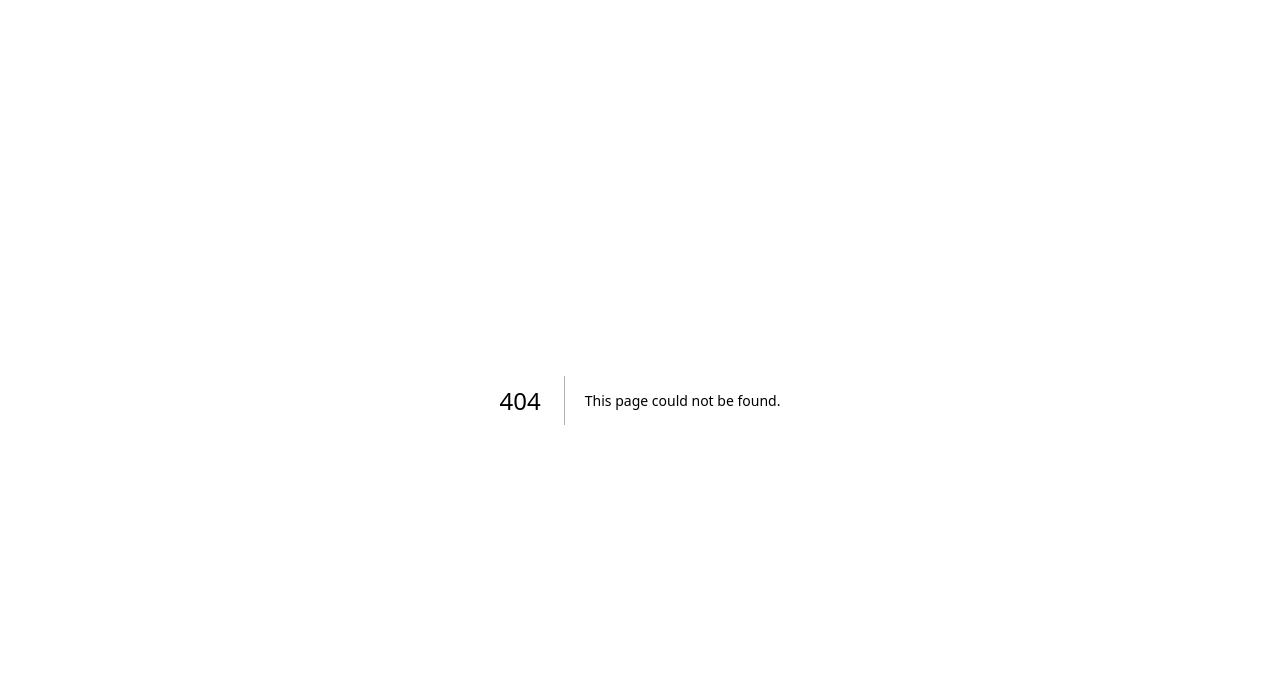
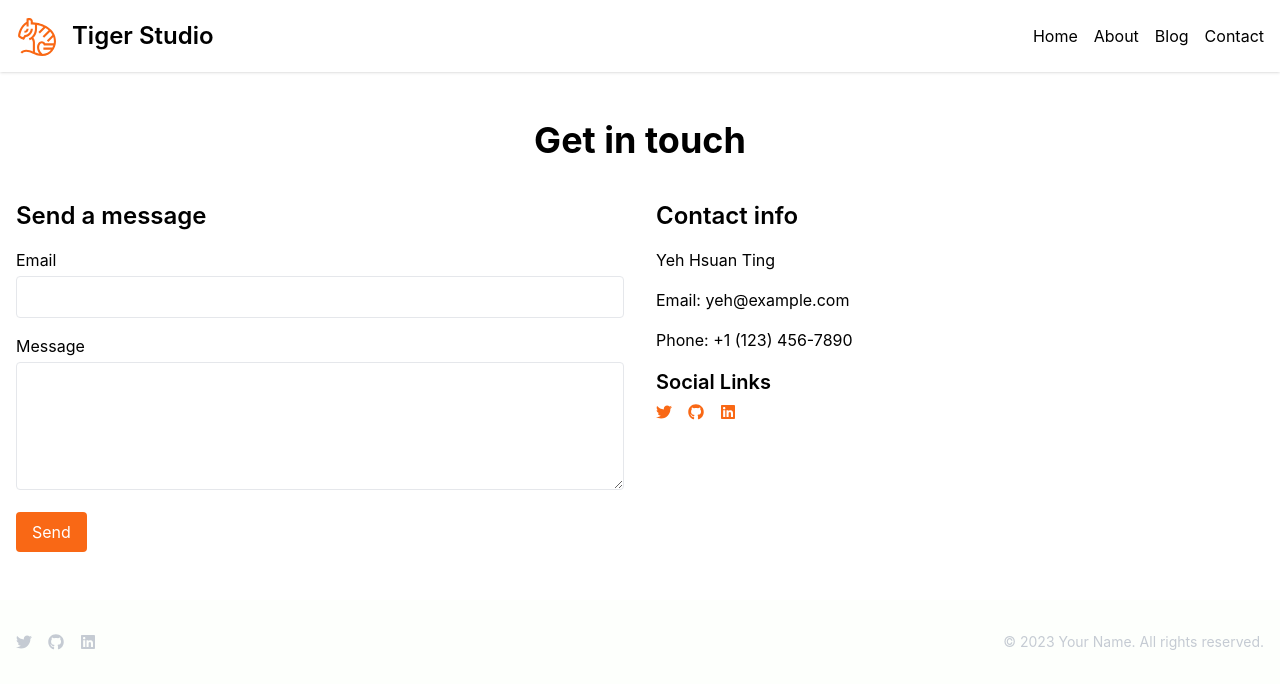
Before and after one commit to devfast-studio/devfast-studio.github.io, a Next.js app: page /contact in a window 1280 px wide. Before the commit this address had no page. Shown: the top 688 px of the page. Built offline with nearby package versions, Linux system fonts and the light colour scheme.

Commit message:
feat: contact page

```diff
--- /dev/null
+++ b/src/pages/contact/index.tsx
@@ -0,0 +1,82 @@
+import Layout from 'components/layout';
+import React from 'react';
+import { FaTwitter, FaGithub, FaLinkedin } from 'react-icons/fa';
+
+const socialLinks = [
+  {
+    name: 'Twitter',
+    link: 'https://twitter.com',
+    Icon: FaTwitter
+  },
+  {
+    name: 'GitHub',
+    link: 'https://github.com',
+    Icon: FaGithub
+  },
+  {
+    name: 'LinkedIn',
+    link: 'https://linkedin.com',
+    Icon: FaLinkedin
+  }
+];
+
+export default function Contact() {
+  return (
+    <Layout>
+      <div className="container mx-auto px-4 py-12">
+        <h1 className="text-4xl font-bold text-center mb-10">Get in touch</h1>
+        <div className="grid grid-cols-1 md:grid-cols-2 gap-8">
+          <div className="contact-form">
+            <h2 className="text-2xl font-semibold mb-4">Send a message</h2>
+            <form action="https://formspree.io/f/mnqyokqd" method="POST">
+              <div className="mb-4">
+                <label className="block mb-1" htmlFor="email">
+                  Email
+                </label>
+                <input
+                  className="w-full p-2 border border-gray-300 rounded"
+                  name="email"
+                  type="email"
+                />
+              </div>
+              <div className="mb-4">
+                <label className="block mb-1" htmlFor="message">
+                  Message
+                </label>
+                <textarea
+                  className="w-full p-2 border border-gray-300 rounded h-32"
+                  name="message"
+                />
+              </div>
+              <button
+                className="py-2 px-4 bg-orange text-white rounded"
+                type="submit"
+              >
+                Send
+              </button>
+            </form>
+          </div>
+          <div className="contact-info">
+            <h2 className="text-2xl font-semibold mb-4">Contact info</h2>
+            <p className="mb-4">Yeh Hsuan Ting</p>
+            <p className="mb-4">Email: yeh@example.com</p>
+            <p className="mb-4">Phone: +1 (123) 456-7890</p>
+            <h3 className="text-xl font-semibold mb-2">Social Links</h3>
+            <div className="flex space-x-4">
+              {socialLinks.map((socialLink, index) => (
+                <a
+                  key={index}
+                  href={socialLink.link}
+                  target="_blank"
+                  rel="noopener noreferrer"
+                >
+                  <socialLink.Icon className="text-orange" />
+                </a>
+              ))}
+            </div>
+          </div>
+        </div>
+      </div>
+    </Layout>
+  );
+}
```
